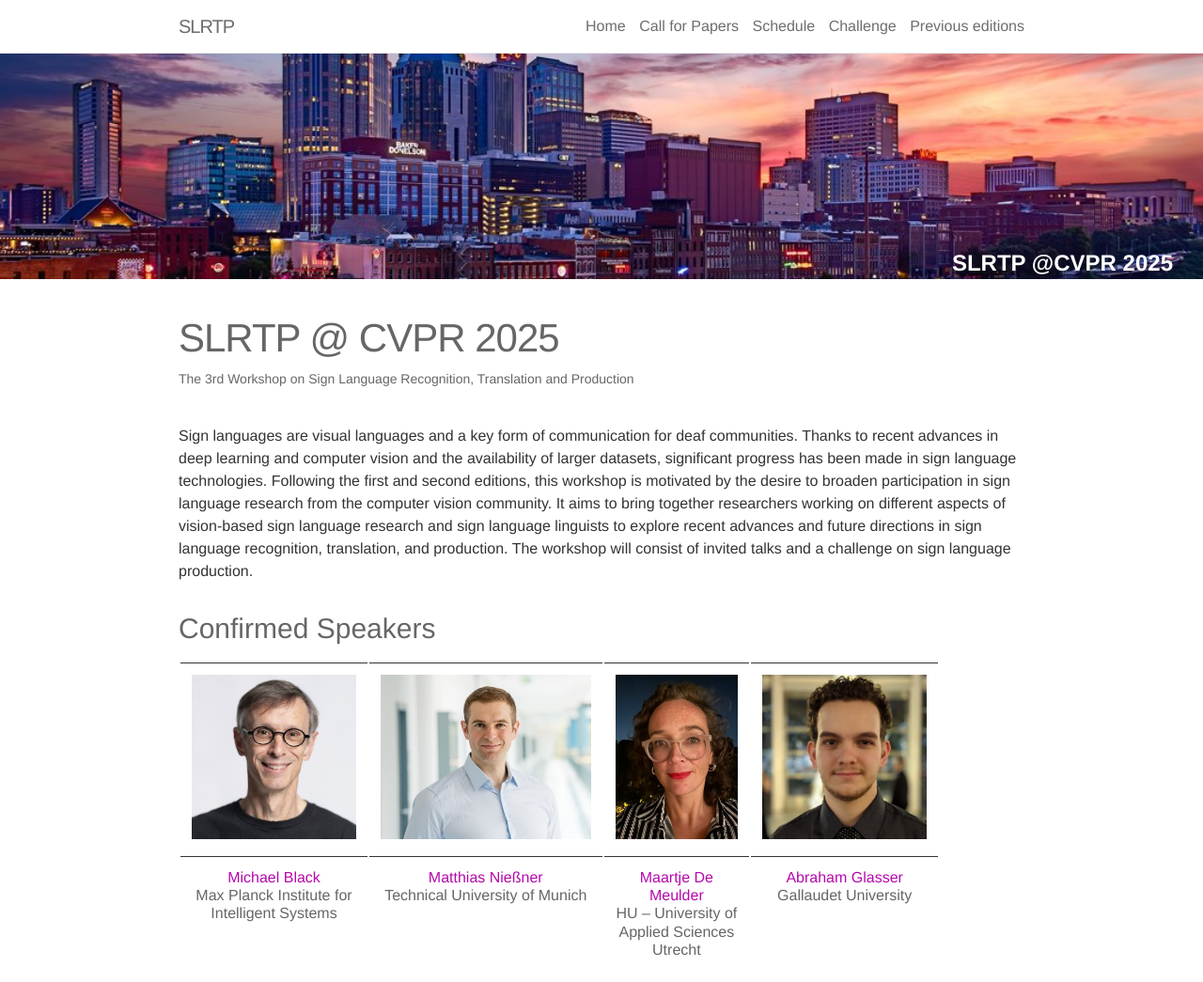
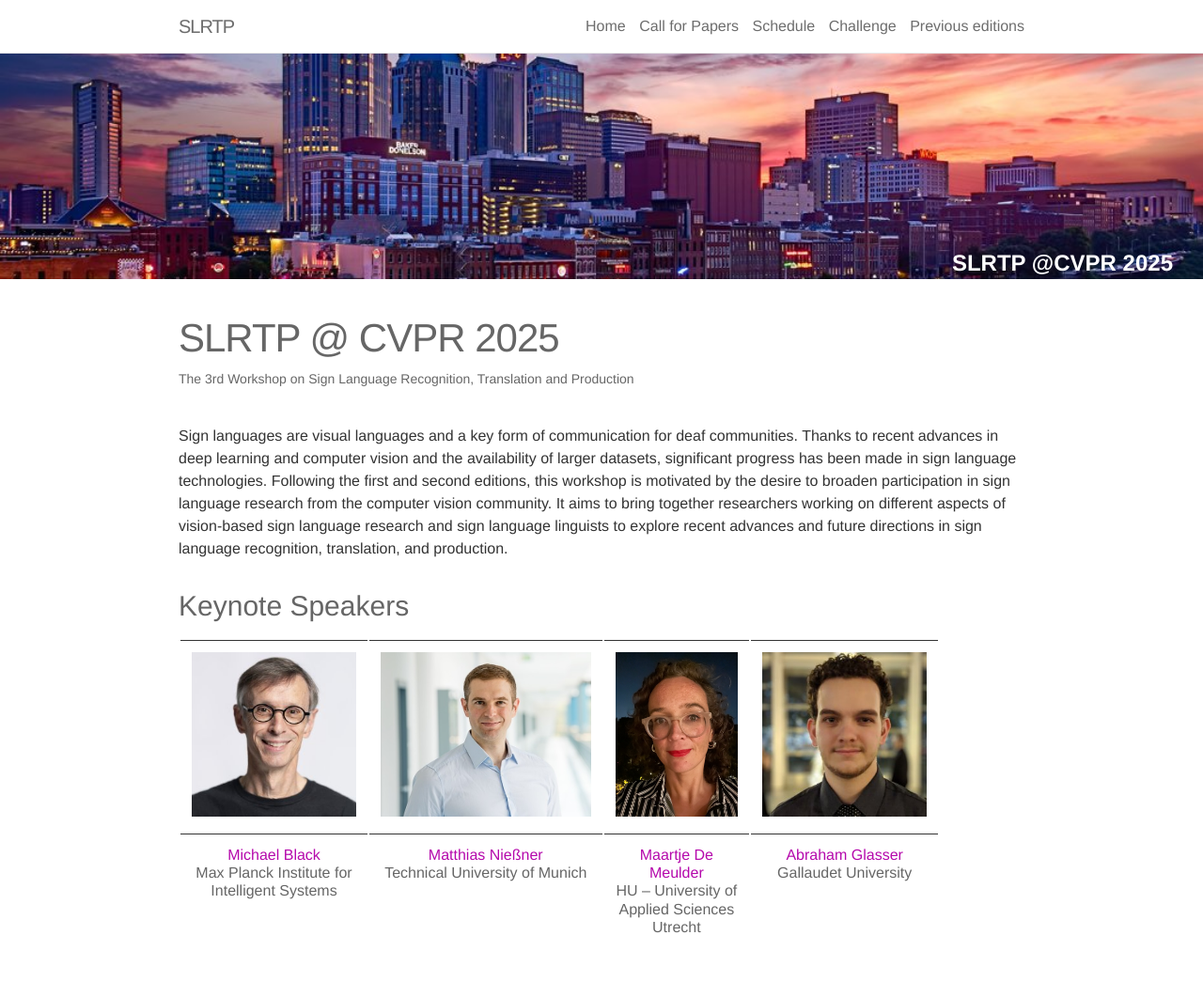
Before and after one commit to slrtpworkshop/slrtpworkshop.github.io, a Jekyll site: the page built from _pages/00_home.md, in a window 1280 px wide and 1400 px high. Shown: the top 1045 px of the window at 94% size. Built offline with Jekyll 4.4.1, drawn with Linux system fonts in a browser that asks for light colours; nearby versions of some CDN libraries; some of the changed text lies outside the part shown.

Commit message:
Update 00_home.md

```diff
--- a/_pages/00_home.md
+++ b/_pages/00_home.md
@@ -7,9 +7,8 @@ description: The 3rd Workshop on Sign Language Recognition, Translation and Prod
 ---
 
 Sign languages are visual languages and a key form of communication for deaf communities. Thanks to recent advances in deep learning and computer vision and the availability of larger datasets, significant progress has been made in sign language technologies. Following the first and second editions, this workshop is motivated by the desire to broaden participation in sign language research from the computer vision community. It aims to bring together researchers working on different aspects of vision-based sign language research and sign language linguists to explore recent advances and future directions in sign language recognition, translation, and production.
-The workshop will consist of invited talks and a challenge on sign language production.
 
-### Confirmed Speakers
+### Keynote Speakers
 
 <table style="width:75%">
   <tr>
@@ -26,12 +25,6 @@ The workshop will consist of invited talks and a challenge on sign language prod
   </tr>
 </table>
 
-
-### How do I submit?
-
-**Main deadline: TBD**
-
-Our [CFP]({{ site.baseurl }}{% link _pages/01_call.md %}) provides additional details on how to submit.
 
 ### Organizers
 
```
